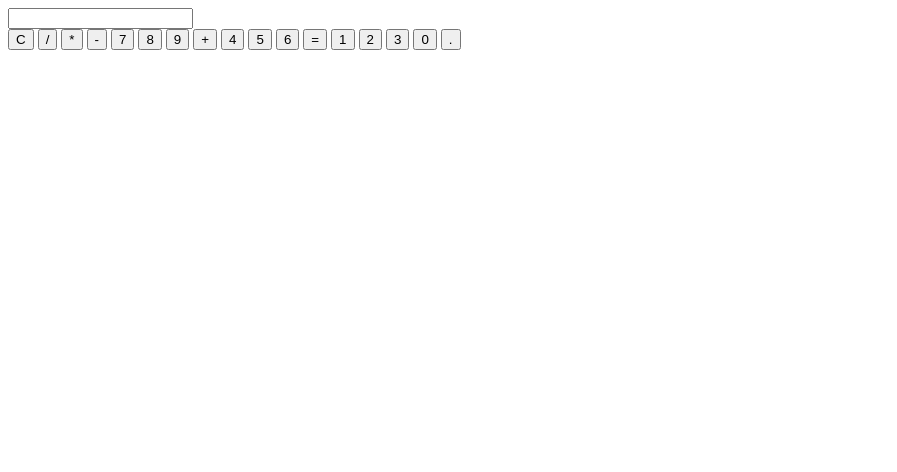
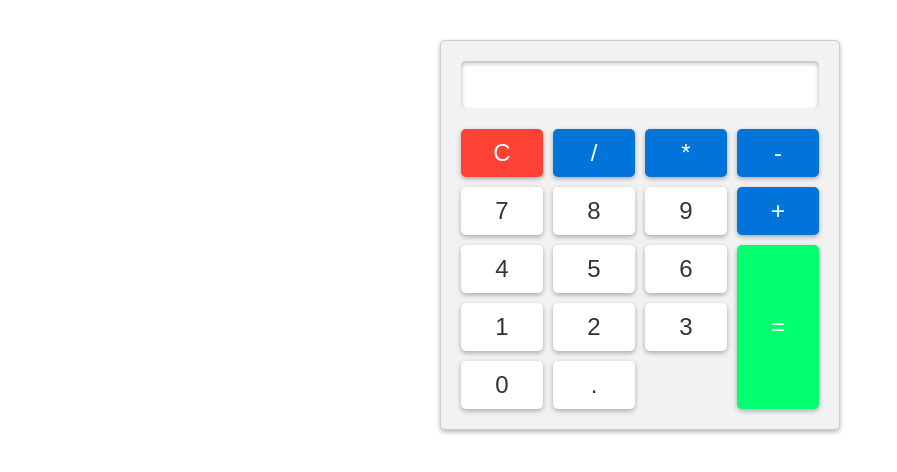
Before and after one commit to Tooru1953/basic-calculator, a plain HTML site: page index.html in a window 1280 px wide. Shown: the whole page, without its empty margins (0-897 px from the left). Drawn offline with Linux system fonts and the light colour scheme.

Commit message:
css done

```diff
--- /dev/null
+++ b/css/style.css
@@ -0,0 +1,67 @@
+* {
+  box-sizing: border-box;
+  margin: 0;
+}
+
+.container {
+  background-color: #f2f2f2;
+  padding: 20px;
+  max-width: 400px;
+  margin: 0 auto;
+  border: 1px solid #ccc;
+  box-shadow: 0 2px 5px rgba(0, 0, 0, 0.3);
+  border-radius: 5px;
+  margin-top: 40px;
+}
+
+#result {
+  width: 100%;
+  padding: 10px;
+  font-size: 24px;
+  border: none;
+  box-shadow: 0 2px 5px rgba(0, 0, 0, 0.3) inset;
+  border-radius: 5px;
+}
+
+.buttons {
+  display: grid;
+  grid-template-columns: repeat(4, 1fr);
+  gap: 10px;
+  margin-top: 20px;
+}
+
+button {
+  padding: 10px;
+  font-size: 24px;
+  border: none;
+  box-shadow: 0 2px 5px rgba(0, 0, 0, 0.3);
+  border-radius: 5px;
+  cursor: pointer;
+  transition: background-color 0.2s ease;
+}
+
+button:hover {
+  background-color: #ddd;
+}
+
+.clear {
+  background-color: #ff4136;
+  color: #fff;
+}
+
+.number,
+.decimal {
+  background-color: #fff;
+  color: #333;
+}
+
+.operator {
+  background-color: #0074d9;
+  color: #fff;
+}
+
+.equals {
+  background-color: #01ff70;
+  grid-row: span 3;
+  color: #fff;
+}
--- a/index.html
+++ b/index.html
@@ -4,10 +4,11 @@
     <meta charset="UTF-8" />
     <meta name="viewport" content="width=device-width, initial-scale=1.0" />
     <title>basic calculator</title>
+    <link rel="stylesheet" href="/css/style.css" />
   </head>
   <body>
     <div class="container">
-      <input type="text" id="result " readonly />
+      <input type="text" id="result" readonly />
       <div class="buttons">
         <button class="clear">C</button>
         <button class="operator">/</button>
@@ -28,5 +29,7 @@
         <button class="decimal">.</button>
       </div>
     </div>
+
+    <script src="/js/main.js"></script>
   </body>
 </html>
```
Also changed, not shown: js/main.js (added).
